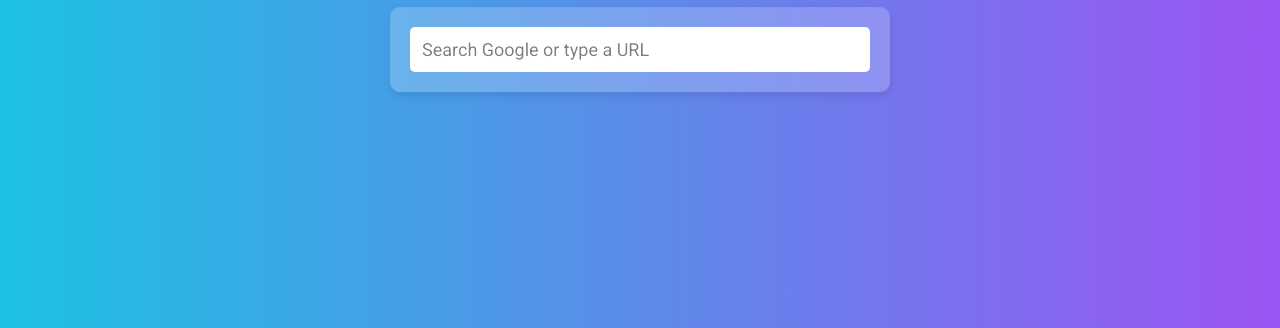
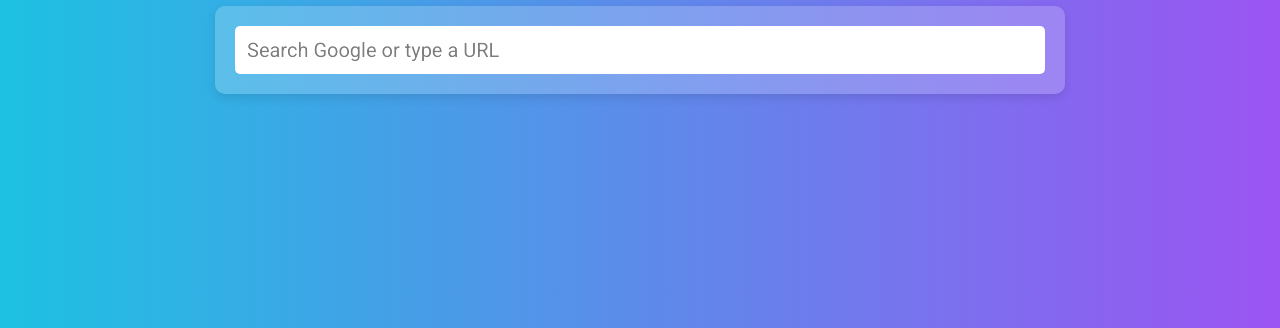
Before and after one commit to sivamani1330/Landing-PAge, a plain HTML site: page index.html in a window 1280 px wide. Shown: the part 472-800 px from the top of the page. Drawn offline with Linux system fonts and the light colour scheme.

Commit message:
Update index.html

```diff
--- a/index.html
+++ b/index.html
@@ -67,7 +67,7 @@
       color: #ffffff;
     }
     .search-container {
-      width: 500px;
+      width: 850px;
       padding: 20px;
       background: rgba(255, 255, 255, 0.2);
       backdrop-filter: blur(10px);
@@ -78,7 +78,7 @@
     .search-container input {
       width: 100%;
       padding: 12px;
-      font-size: 18px;
+      font-size: 20px;
       border: none;
       outline: none;
       border-radius: 5px;
```
